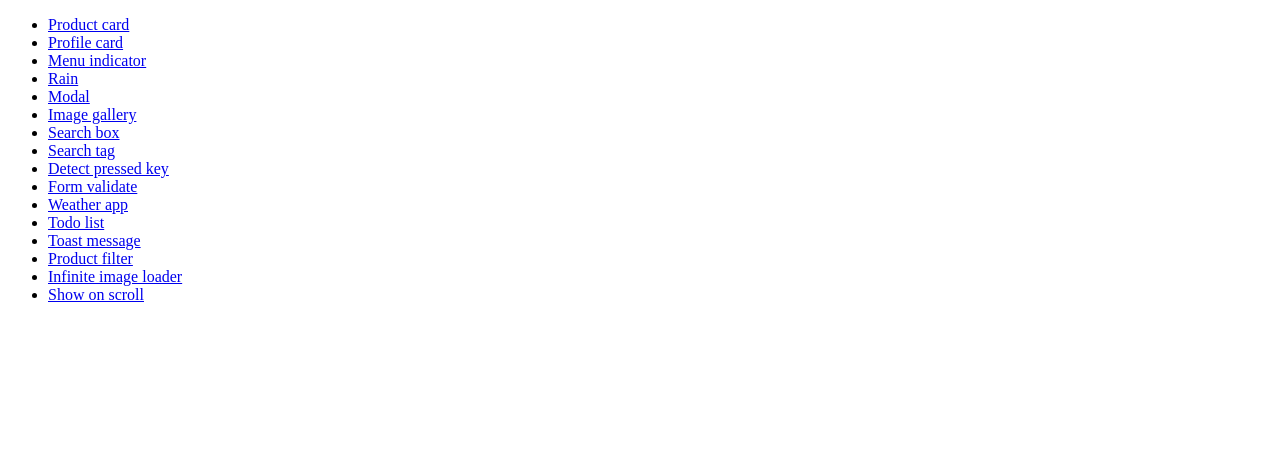
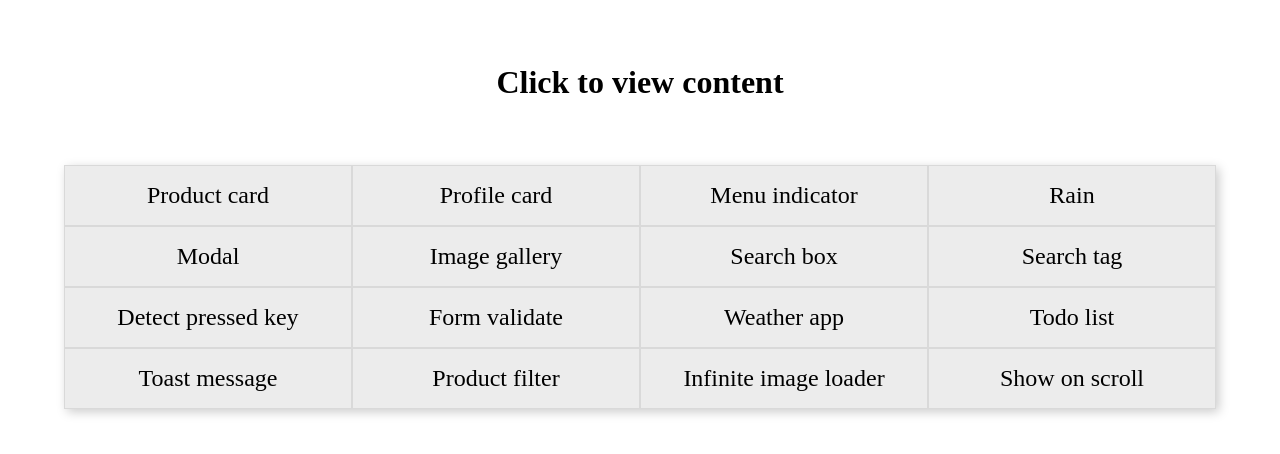
Before and after one commit to namnguyenongit/html-css-javascript-projects, a plain HTML site: page index.html in a window 1280 px wide. Drawn offline with Linux system fonts and the light colour scheme.

Commit message:
update main index

```diff
--- a/index.html
+++ b/index.html
@@ -5,7 +5,45 @@
   <meta http-equiv="X-UA-Compatible" content="IE=edge">
   <meta name="viewport" content="width=device-width, initial-scale=1.0">
   <title>Menu</title>
+  <style>
+    * {
+      box-sizing: border-box;
+      margin: 0;
+      padding: 0;
+    }
+    h1 {
+      text-align: center;
+      margin: 4rem 0;
+    }
+    ul {
+      display: flex;
+      text-align: center;
+      margin: 0 4rem;
+      flex-wrap: wrap;
+      box-shadow: 3px 3px 10px #ccc;
+    }
+    li {
+      list-style-type: none;
+      width: 25%;
+      padding: 1rem;
+      background-color: rgb(236, 236, 236);
+      border: 1px solid rgba(0, 0, 0, 0.082);
+    }
+    li > a {
+      text-decoration: none;
+      color: black;
+      font-size: 1.5rem;
+      cursor: pointer;
+    }
+    li:hover {
+      background-color: rgb(255, 255, 255);
+    }
+    li > a:hover {
+      color: rgb(0, 38, 255);
+    }
+  </style>
 </head>
+  <h1>Click to view content</h1>
   <ul>
     <li>
       <a href="./product card/index.html">Product card</a>
```
